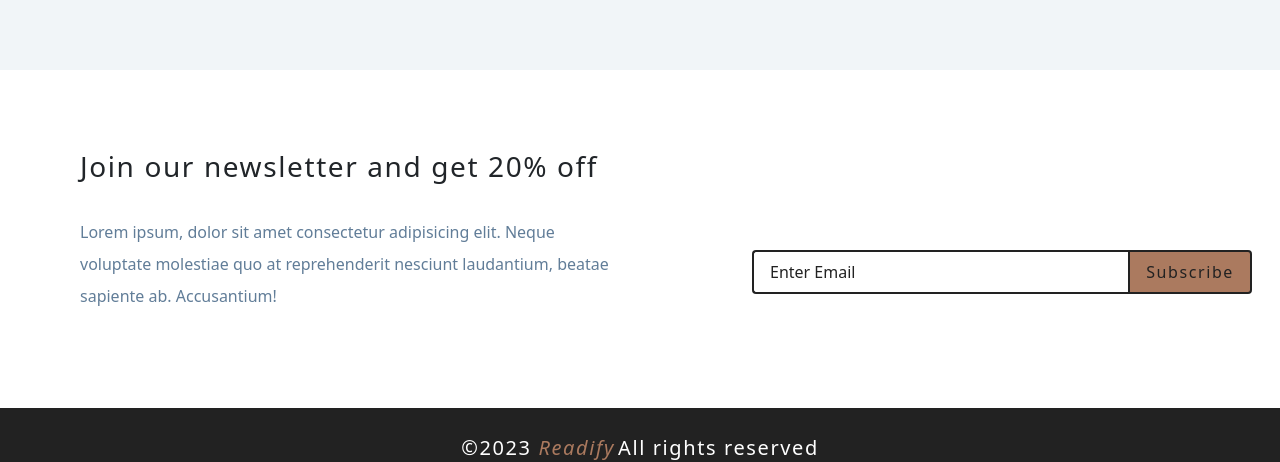
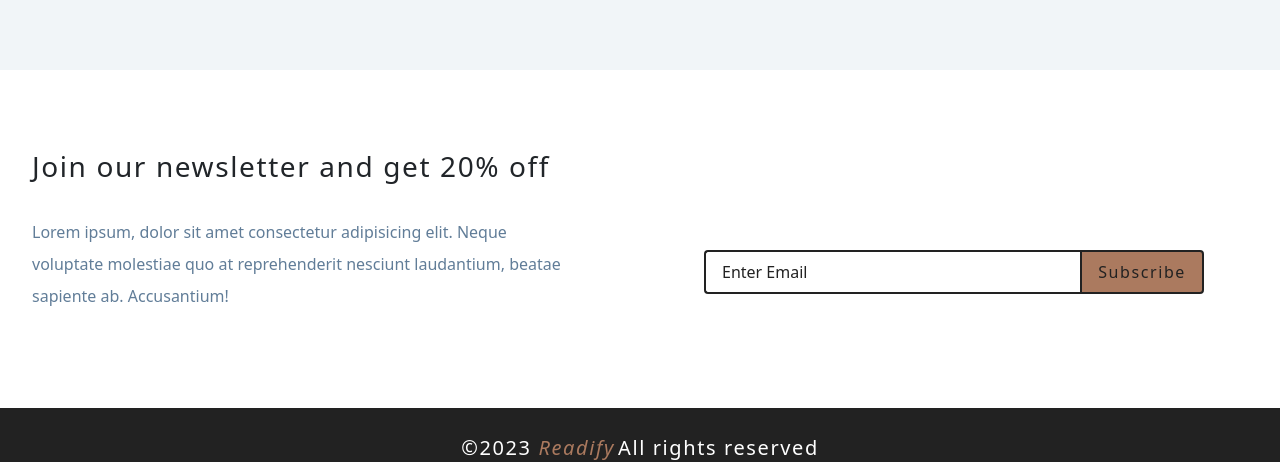
Before and after one commit to Muba-rak/readify, a React (Vite) app: page / in a window 1280 px wide. Shown: the part 931-1393 px from the top of the page. Built offline with nearby package versions, Linux system fonts and the light colour scheme; no server answers.

Commit message:
style: news section style fix

```diff
--- a/src/App.css
+++ b/src/App.css
@@ -151,7 +151,7 @@
 }
 
 .news-wrapper {
-  padding: 5rem;
+  padding: 5rem 0;
 }
 .news-wrapper h3 {
   text-transform: none;
@@ -162,7 +162,7 @@
   color: var(--clr-grey-5);
 }
 .contact-form {
-  width: 90vw;
+  width: 85vw;
   max-width: 500px;
   display: grid;
   grid-template-columns: 1fr auto;
```
